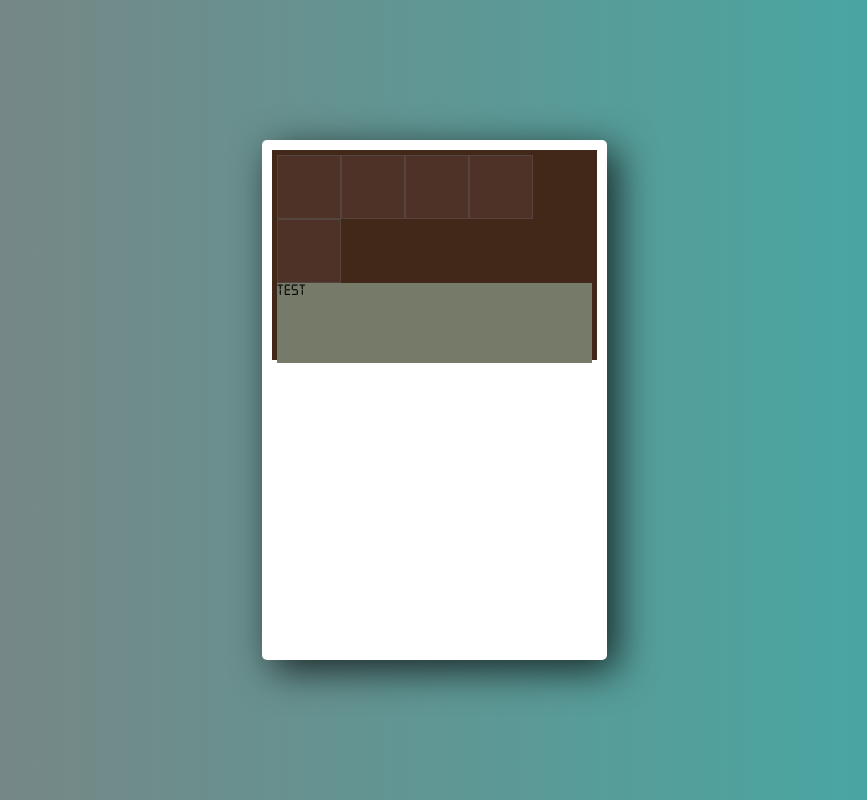
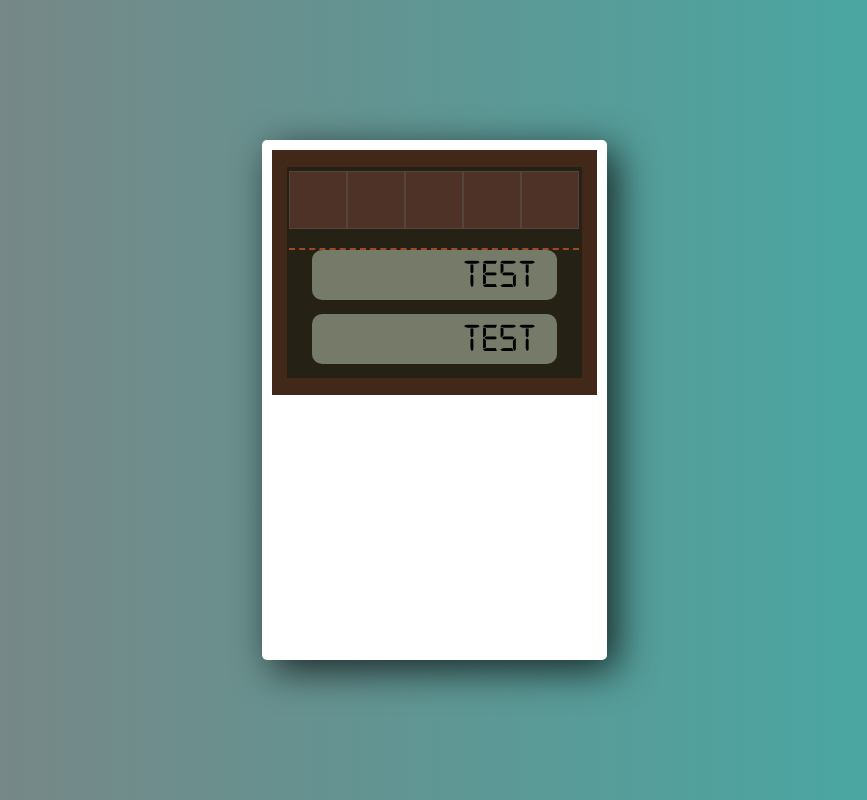
Before and after one commit to piotrbartnik/RPNcalculator, a website: page index.html in a window 1280 px wide. Shown: the whole page, without its empty margins (206-1073 px from the left). Drawn offline with Linux system fonts and the light colour scheme.

Commit message:
styling calc

```diff
--- a/index.html
+++ b/index.html
@@ -13,14 +13,24 @@
 <body>
   <section class="main">
     <div class="container">
-      <div class="calc__body"><div class="calc__head"><div class="calc__head--solar"></div>
-      <div class="calc__head--solar"></div>
-      <div class="calc__head--solar"></div>
-      <div class="calc__head--solar"></div>
-      <div class="calc__head--solar"></div>
-      <div class="calc__head--display"><div>test</div></div>
-
-    </div>
+      <div class="calc__body">
+        <div class="calc__head">
+          <div class="calc__head--inner">
+            <div class="calc__head--solarcontainer">
+              <div class="calc__head--solar"></div>
+              <div class="calc__head--solar"></div>
+              <div class="calc__head--solar"></div>
+              <div class="calc__head--solar"></div>
+              <div class="calc__head--solar"></div>
+            </div>
+            <div class="calc__head--display" id="resultDisplay">
+              <div>test</div>
+            </div>
+            <div class="calc__head--display" id="rpnDisplay">
+              <div>test</div>
+            </div>
+          </div>
+        </div>
   </section>
 
 </body>
--- a/src/sass/main.scss
+++ b/src/sass/main.scss
@@ -4,6 +4,11 @@
 }
 
 $font-calc: 'Digital7';
+
+@mixin flex {
+  display: flex;
+  flex-wrap: wrap;
+}
 
 body {
   margin: 0;
@@ -25,7 +30,7 @@ body {
     height: 500px;
     width: 325px;
     background-color: #ffffff;
-    box-shadow: 10px 10px 39px 0px rgba(0,0,0,0.75);
+    box-shadow: 10px 10px 39px 0px rgba(0, 0, 0, 0.75);
     border-radius: 5px;
     padding: 10px;
   }
@@ -33,20 +38,46 @@ body {
   &__head {
     background-color: #422819;
     width: 315px;
-    height: 200px;
+    height: 235px;
     padding: 5px;
-    display: flex;
-    flex-wrap: wrap;
+    @include flex;
+    justify-content: center;
+
+
+    &--inner {
+      background-color: #252115;
+      @include flex;
+      width: 295px;
+      justify-content: center;
+      margin: 12px 0;
+    }
+
+    &--solarcontainer {
+      @include flex;
+      padding-bottom: 20px;
+      padding-bottom: 5px;
+      border-bottom: 2.5px dashed #9e4a26;
+    }
+
     &--solar {
       background-color: #4e3227;
       border: 0.5px solid #53443d;
-      width: 62px;
-      height: 62px;
+      width: 56px;
+      height: 56px;
+      margin-top: 4px;
     }
+
     &--display {
       background-color: #767a69;
-      width: 615px;
-      height: 80px
+      width: 245px;
+      height: 50px;
+      border-radius: 10px;
+      display: flex;
+      justify-content: flex-end;
+      align-items: flex-end;
+      padding: 20px;
+      box-sizing: border-box;
+      font-size: 40px;
     }
   }
 }
```
Also changed, not shown: dist/css/main.css, src/css/main.css.
